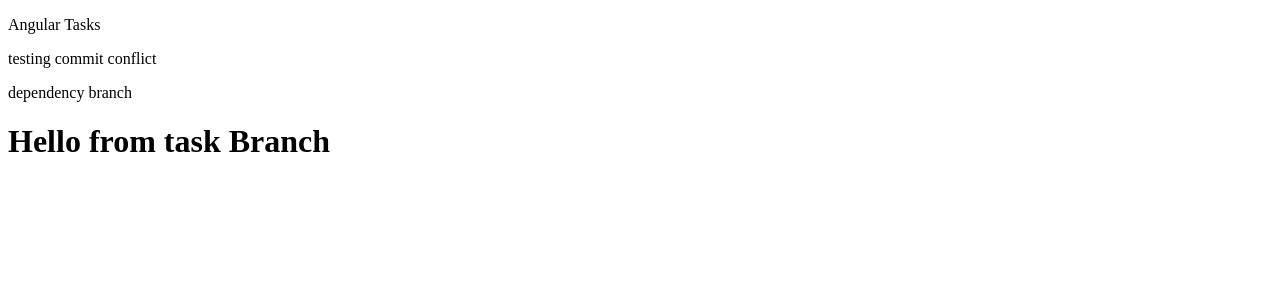
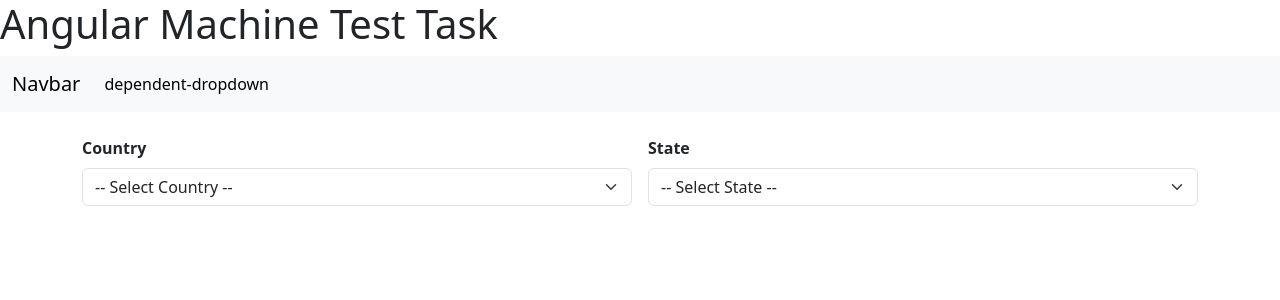
Before and after one commit to akshaypalase/angular_interview_tasks, an Angular app: page /dependent-dropdown in a window 1280 px wide. Before the commit this address led to /. Shown: the top 300 px of the page. Built offline with nearby package versions, Linux system fonts and the light colour scheme.

Commit message:
dependent dropdown task completed

```diff
--- a/angular.json
+++ b/angular.json
@@ -30,6 +30,7 @@
               }
             ],
             "styles": [
+              "node_modules/bootstrap/dist/css/bootstrap.min.css",
               "src/styles.scss"
             ]
           },
--- a/package.json
+++ b/package.json
@@ -28,6 +28,7 @@
     "@angular/forms": "^20.3.0",
     "@angular/platform-browser": "^20.3.0",
     "@angular/router": "^20.3.0",
+    "bootstrap": "^5.3.8",
     "rxjs": "~7.8.0",
     "tslib": "^2.3.0",
     "zone.js": "~0.15.0"
--- a/src/app/app.html
+++ b/src/app/app.html
@@ -1,4 +1,14 @@
-<p>Angular Tasks</p>
-<p>testing commit conflict</p>
-<p>dependency branch</p>
-<h1>Hello from task Branch</h1>
+<h1>Angular Machine Test Task</h1>
+<nav class="navbar navbar-expand-lg bg-body-tertiary">
+  <div class="container-fluid">
+    <a class="navbar-brand" href="#">Navbar</a>
+    <div class="collapse navbar-collapse" id="navbarSupportedContent">
+      <ul class="navbar-nav me-auto mb-2 mb-lg-0">
+        <li class="nav-item">
+          <a class="nav-link active" aria-current="page" [routerLink]="'/dependent-dropdown'">dependent-dropdown</a>
+        </li>
+      </ul>
+    </div>
+  </div>
+</nav>
+<router-outlet></router-outlet>
--- a/src/app/app.routes.ts
+++ b/src/app/app.routes.ts
@@ -1,3 +1,6 @@
 import { Routes } from '@angular/router';
+import { DependentDropdown } from './dependent-dropdown/dependent-dropdown';
 
-export const routes: Routes = [];
+export const routes: Routes = [
+    {path: 'dependent-dropdown', component: DependentDropdown}
+];
--- a/src/app/app.ts
+++ b/src/app/app.ts
@@ -1,9 +1,9 @@
 import { Component, signal } from '@angular/core';
-import { RouterOutlet } from '@angular/router';
+import { RouterOutlet, RouterLink } from '@angular/router';
 
 @Component({
   selector: 'app-root',
-  imports: [RouterOutlet],
+  imports: [RouterOutlet, RouterLink],
   templateUrl: './app.html',
   styleUrl: './app.scss'
 })
--- /dev/null
+++ b/src/app/dependent-dropdown/dependent-dropdown.html
@@ -0,0 +1,44 @@
+<form [formGroup]="dropdownForm">
+<div class="container mt-4">
+  <div class="row g-3">
+    <!-- Country Dropdown -->
+    <div class="col-12 col-md-6">
+      <label for="country" class="form-label fw-semibold">Country</label>
+      <select
+        id="country"
+        class="form-select"
+        formControlName="country"
+        (change)="onCountryChange()"
+      >
+        <option value="0">-- Select Country --</option>
+        <option *ngFor="let c of Countries" [value]="c.code">
+          {{ c.name }}
+        </option>
+      </select>
+    </div>
+
+    <!-- State Dropdown -->
+    <div class="col-12 col-md-6">
+      <label for="state" class="form-label fw-semibold">State</label>
+      <select
+        id="state"
+        class="form-select" formControlName="state">
+        <option value="0">-- Select State --</option>
+        <option *ngFor="let s of states" [value]="s.code">
+          {{ s.name }}
+        </option>
+      </select>
+    </div>
+  </div>
+
+  <!-- Selected Output -->
+  <!-- <div class="row mt-4">
+    <div class="col">
+      <p *ngIf="selectedCountry">
+        🌍 <strong>Country:</strong> {{ selectedCountry }} |
+        🏙 <strong>State:</strong> {{ selectedState || 'None selected' }}
+      </p>
+    </div>
+  </div> -->
+</div>
+</form>
--- /dev/null
+++ b/src/app/dependent-dropdown/dependent-dropdown.ts
@@ -0,0 +1,76 @@
+import { Component } from '@angular/core';
+import { ICountry, IState } from '../models/country.model';
+import { CommonModule } from '@angular/common';
+import { FormControl, FormGroup, ReactiveFormsModule } from '@angular/forms';
+
+@Component({
+  selector: 'app-dependent-dropdown',
+  imports: [CommonModule,ReactiveFormsModule],
+  templateUrl: './dependent-dropdown.html',
+  styleUrl: './dependent-dropdown.scss',
+})
+export class DependentDropdown {
+ Countries: ICountry[] = [
+  {
+    name: 'India',
+    code: 'IN',
+    states: [
+      { name: 'Maharashtra', code: 'MH' },
+      { name: 'Gujarat', code: 'GJ' },
+      { name: 'Karnataka', code: 'KA' },
+      { name: 'Tamil Nadu', code: 'TN' },
+    ],
+  },
+  {
+    name: 'United States',
+    code: 'US',
+    states: [
+      { name: 'California', code: 'CA' },
+      { name: 'Texas', code: 'TX' },
+      { name: 'New York', code: 'NY' },
+      { name: 'Florida', code: 'FL' },
+    ],
+  },
+  {
+    name: 'Australia',
+    code: 'AU',
+    states: [
+      { name: 'New South Wales', code: 'NSW' },
+      { name: 'Victoria', code: 'VIC' },
+      { name: 'Queensland', code: 'QLD' },
+      { name: 'Western Australia', code: 'WA' },
+    ],
+  },
+  {
+    name: 'Canada',
+    code: 'CA',
+    states: [
+      { name: 'Ontario', code: 'ON' },
+      { name: 'Quebec', code: 'QC' },
+      { name: 'British Columbia', code: 'BC' },
+      { name: 'Alberta', code: 'AB' },
+    ],
+  },
+ ];
+ states!: IState[];
+
+ dropdownForm!:  FormGroup;
+
+ ngOnInit() {
+  this.dropdownForm = new FormGroup({
+    country: new FormControl('0'),
+    state: new FormControl('0')
+  })
+ }
+
+ onCountryChange() {
+  let countryCode = this.dropdownForm.get('country')?.value;
+  let filteredCountry = this.Countries.find(country => country.code === countryCode);
+    this.states = filteredCountry ? filteredCountry.states : [];
+    this.dropdownForm.patchValue({
+      state: this.states ? this.states[0].code: 0
+    })
+ }
+
+
+}
```
Also changed, not shown: src/app/app.scss (+11 -0 lines), src/app/models/country.model.ts (added, +10 -0 lines), src/app/dependent-dropdown/dependent-dropdown.scss (added), 1 other file (tests, documents, lock files or other folders).
